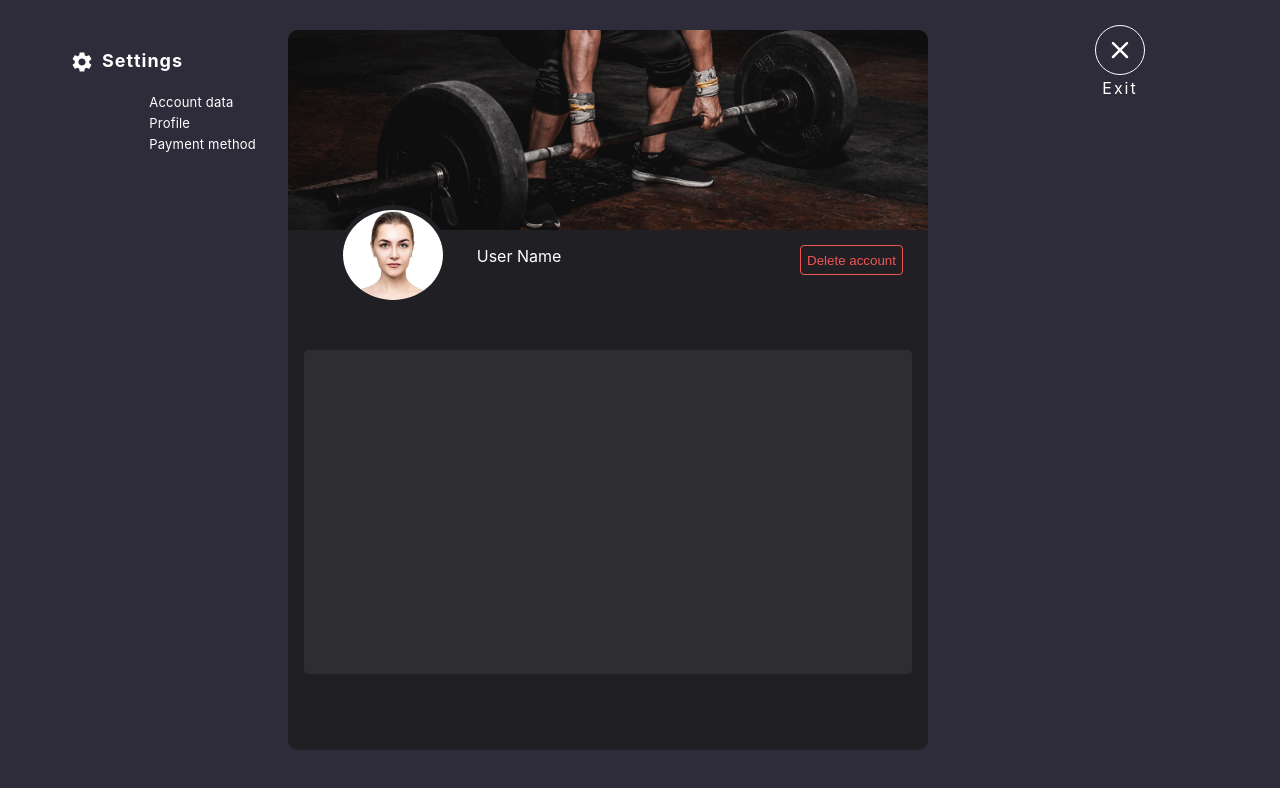
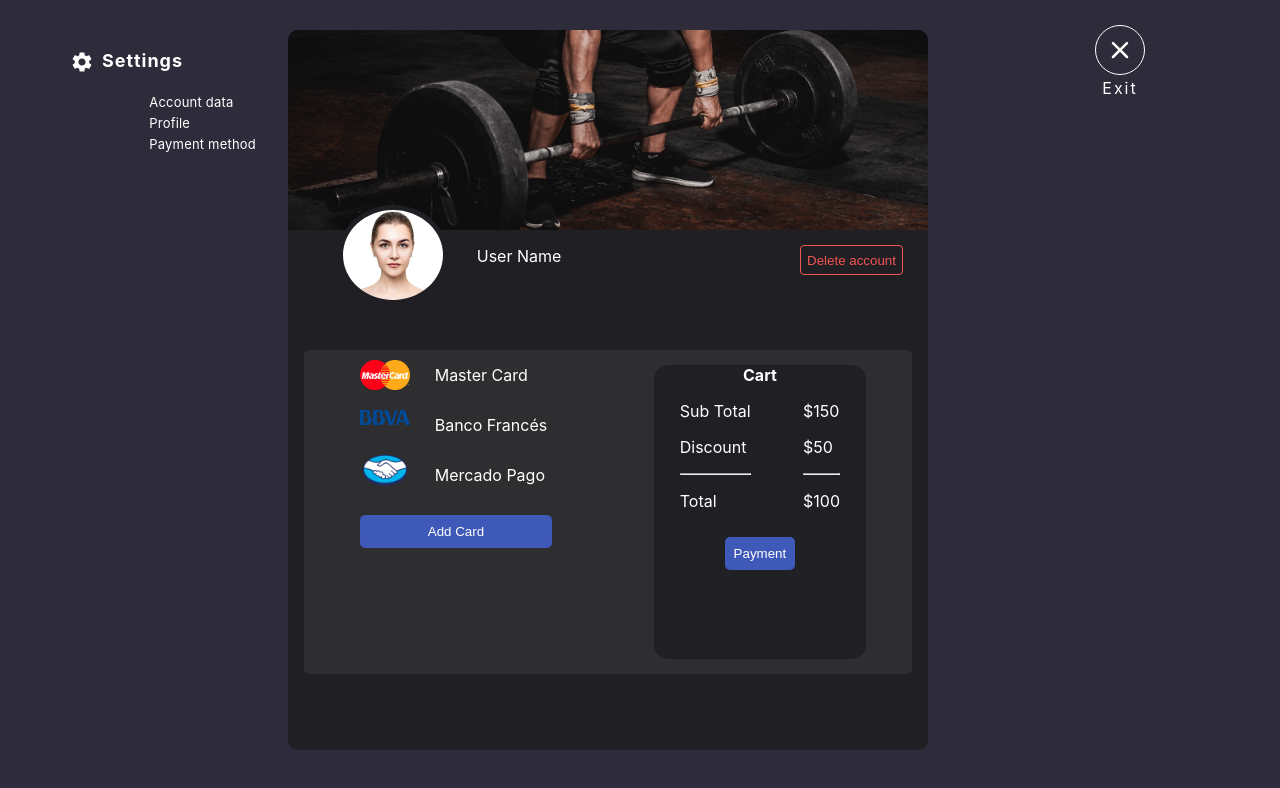
Before and after one commit to ValentinMarchessi/training-app-client, a React (Create React App) app: page /settings in a window 1280 px wide. Shown: the top 788 px of the page. Built offline with nearby package versions, Linux system fonts and the light colour scheme.

Commit message:
Completed payment method

```diff
--- a/src/components/ContainerUser/ContainerUser.jsx
+++ b/src/components/ContainerUser/ContainerUser.jsx
@@ -21,7 +21,7 @@ export default function ContainerUser() {
         <p>User Name</p>
         <input type="button" value="Delete account" />
       </div>
-      <HistoryUser/>
+      <PaymentMethod/>
     </div>
   );
 }
--- a/src/components/PaymentMethod/PaymentMethod.jsx
+++ b/src/components/PaymentMethod/PaymentMethod.jsx
@@ -1,10 +1,46 @@
 //STYLES
 import S from "./PaymentMethod.module.scss";
+//IMAGES
+import masterCard from "../../assets/images/masterCard.png";
+import BBVAIcon from "../../assets/images/BBVAIcon.png";
+import meliIcon from "../../assets/images/meliIcon.png";
 
-export default function PaymentMethod(){
-    return (
-        <div className={S.container}>
-
+export default function PaymentMethod() {
+  return (
+    <div className={S.container}>
+      <div className={S.containerCard}>
+        <div className={S.contentCard}>
+          <div className={S.contentCardLeft}>
+            <img alt="imgCards" src={masterCard} />
+            <img alt="imgCards" src={BBVAIcon} />
+            <img alt="imgCards" src={meliIcon} />
+          </div>
+          <div className={S.contentCardRight}>
+            <p>Master Card</p>
+            <p>Banco Francés</p>
+            <p>Mercado Pago</p>
+          </div>
         </div>
-      );
+        <button>Add Card</button>
+      </div>
+      <div className={S.containerCart}>
+        <h4>Cart</h4>
+        <div className={S.contentCart}>
+          <div className={S.contentCartLeft}>
+            <p>Sub Total</p>
+            <p>Discount</p>
+            <hr />
+            <p>Total</p>
+          </div>
+          <div className={S.contentCartRight}>
+            <p>$150</p>
+            <p>$50</p>
+            <hr />
+            <p>$100</p>
+          </div>
+        </div>
+        <button>Payment</button>
+      </div>
+    </div>
+  );
 }
--- a/src/components/PaymentMethod/PaymentMethod.module.scss
+++ b/src/components/PaymentMethod/PaymentMethod.module.scss
@@ -2,10 +2,91 @@
 @use "../../config/fontSize/configFontSize.scss" as f;
 
 .container {
-    margin: 20px auto;
-    width: 95%;
-    height: 45%;
-    background: c.$color-option2-bg;
-    border-radius: 5px;
-
+  margin: 20px auto;
+  width: 95%;
+  height: 45%;
+  background: c.$color-option2-bg;
+  border-radius: 5px;
+  display: flex;
+  justify-content: space-around;
+  .containerCard {
+    display: flex;
+    flex-direction: column;
+    .contentCard {
+      display: flex;
+      .contentCardLeft {
+        display: flex;
+        flex-direction: column;
+        align-items: center;
+        justify-content: center;
+        img {
+          margin: 10px;
+          width: 50px;
+        }
+      }
+      .contentCardRight {
+        display: flex;
+        flex-direction: column;
+        p {
+          margin: 15px;
+          color: c.$color-white;
+        }
+        p:hover {
+          cursor: pointer;
+          text-decoration: underline;
+          transition: 0.3s;
+        }
+      }
+    }
+    button {
+      margin: 10px;
+      background: c.$color-button-bg;
+      padding: 9px;
+      border: none;
+      border-radius: 5px;
+      color: c.$color-white;
+    }
+    button:hover {
+      cursor: pointer;
+      transition: 0.3s;
+      opacity: 0.8;
+    }
   }
+  .containerCart {
+    display: flex;
+    flex-direction: column;
+    align-items: center;
+    background: c.$color-secondary-bg;
+    margin: 15px 0;
+    width: 35%;
+    border-radius: 15px;
+    h4 {
+      color: c.$color-white;
+      margin: 0;
+    }
+    .contentCart {
+      display: flex;
+      justify-content: space-around;
+      width: 100%;
+      .contentCartLeft {
+        color: c.$color-white;
+      }
+      .contentCartRight {
+        color: c.$color-white;
+      }
+    }
+    button {
+      margin: 10px;
+      background: c.$color-button-bg;
+      padding: 9px;
+      border: none;
+      border-radius: 5px;
+      color: c.$color-white;
+    }
+    button:hover {
+      cursor: pointer;
+      transition: 0.3s;
+      opacity: 0.8;
+    }
+  }
+}
```
Also changed, not shown: src/assets/images/masterCard.png.
